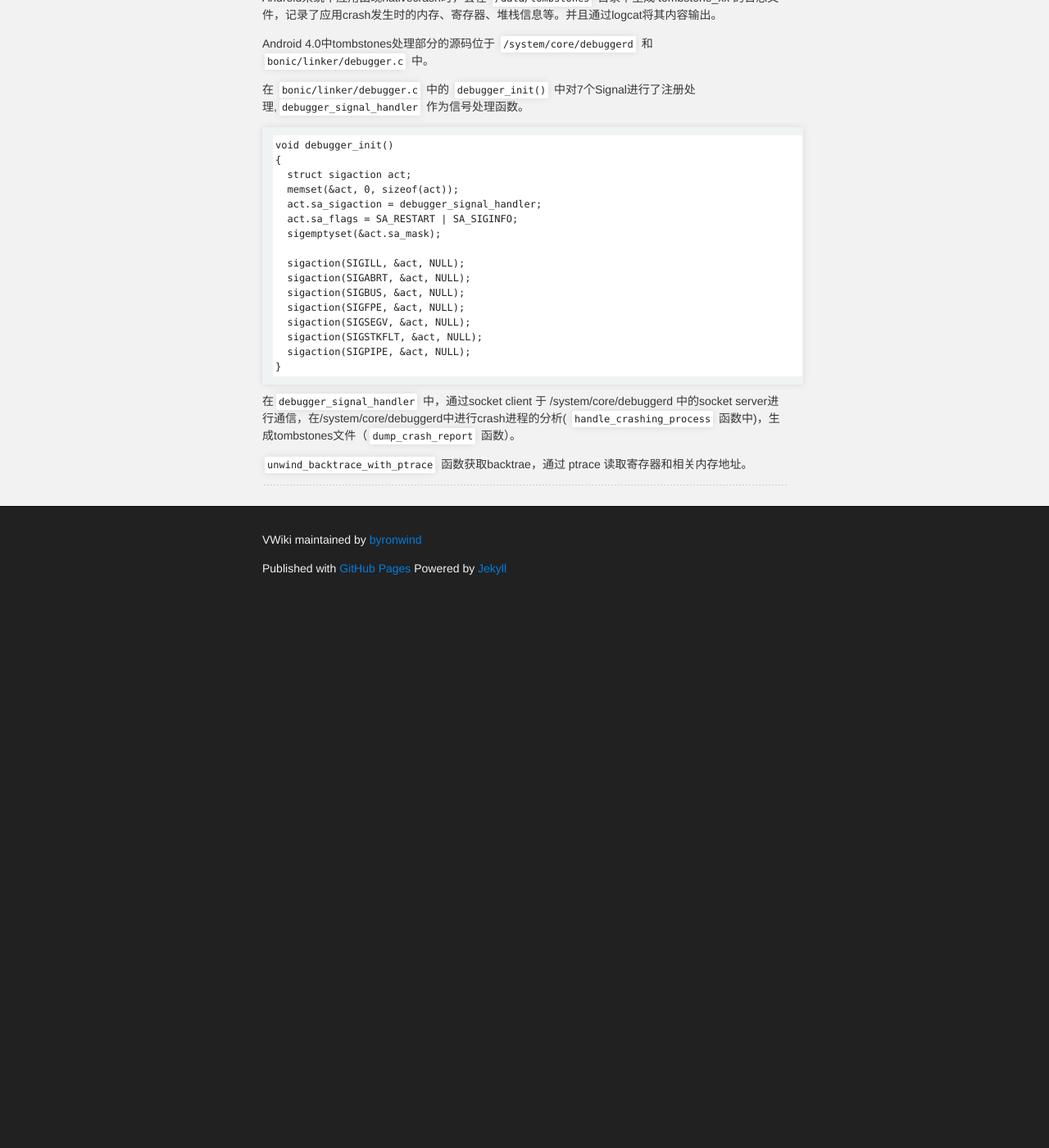
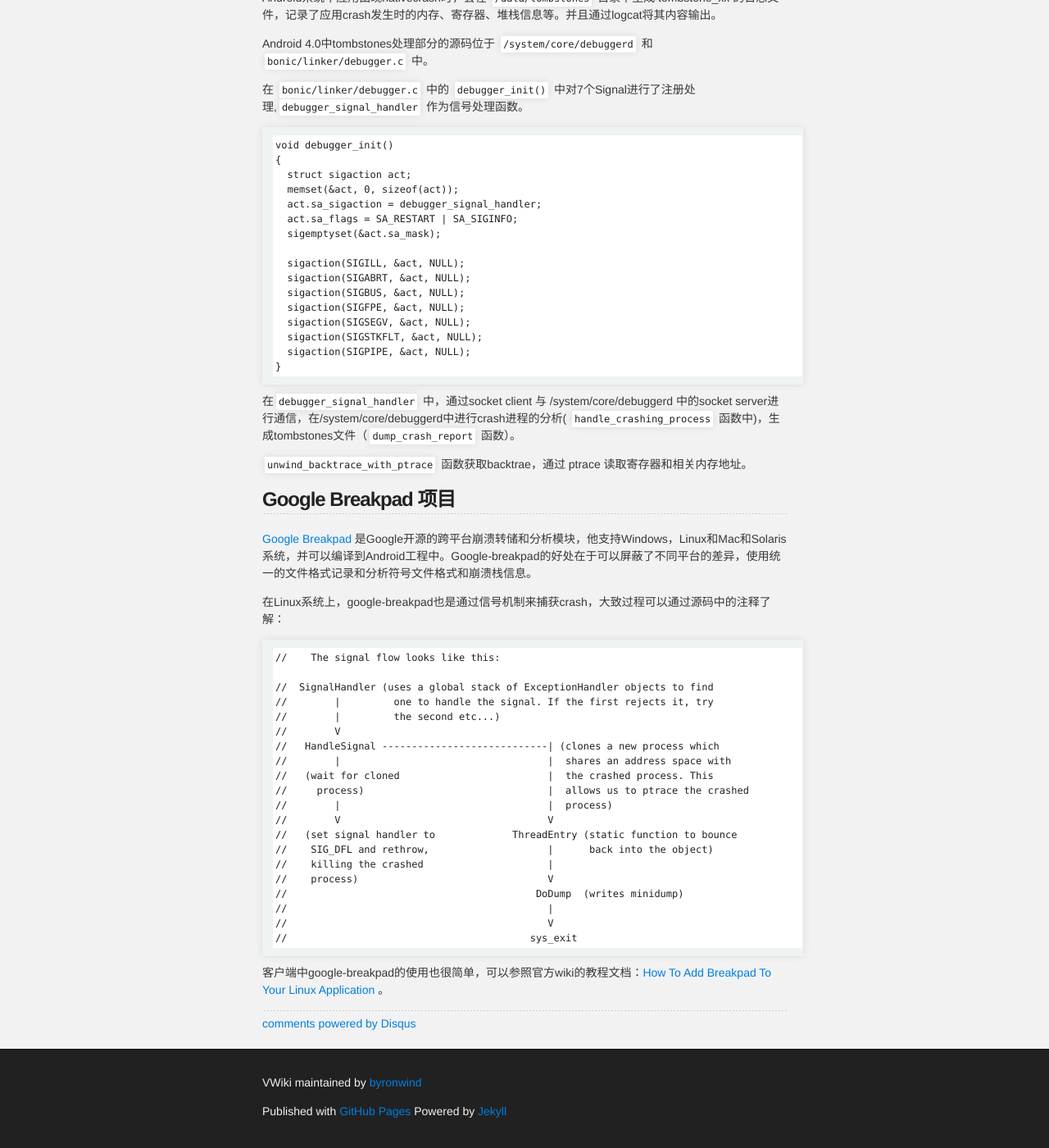
Before and after one commit to byronwind/VWiki, a Jekyll site: the page built from blog/_posts/2013-2-21-tombstone-on-android.md, in a window 1280 px wide and 1400 px high, scrolled down 2490 px. Shown: the whole window at 82% size. Built offline with Jekyll 4.4.1, drawn with Linux system fonts in a browser that asks for light colours; Markdown is read by kramdown in place of the engine named in the settings; comment, search, counter and statistics services are not loaded; before the commit the page ends 3228 px from its top, so only the background shows below that.

Commit message:
add post and disqus thread

````diff
--- a/_layouts/post.html
+++ b/_layouts/post.html
@@ -14,3 +14,18 @@
 
 	<hr />
 </article>
+<!-- disqus -->
+<div id="disqus_thread"></div>
+<script type="text/javascript">
+        /* * * CONFIGURATION VARIABLES: EDIT BEFORE PASTING INTO YOUR WEBPAGE * * */
+        var disqus_shortname = 'byronwindgithub'; // required: replace example with your forum shortname
+
+        /* * * DON'T EDIT BELOW THIS LINE * * */
+        (function() {
+            var dsq = document.createElement('script'); dsq.type = 'text/javascript'; dsq.async = true;
+            dsq.src = 'http://' + disqus_shortname + '.disqus.com/embed.js';
+            (document.getElementsByTagName('head')[0] || document.getElementsByTagName('body')[0]).appendChild(dsq);
+        })();
+</script>
+<noscript>Please enable JavaScript to view the <a href="http://disqus.com/?ref_noscript">comments powered by Disqus.</a></noscript>
+<a href="http://disqus.com" class="dsq-brlink">comments powered by <span class="logo-disqus">Disqus</span></a>
--- a/blog/_posts/2013-2-21-tombstone-on-android.md
+++ b/blog/_posts/2013-2-21-tombstone-on-android.md
@@ -131,6 +131,39 @@
       sigaction(SIGPIPE, &act, NULL);
     }
 
-在``` debugger_signal_handler ``` 中，通过socket client 于 /system/core/debuggerd 中的socket server进行通信，在/system/core/debuggerd中进行crash进程的分析( ``` handle_crashing_process ``` 函数中)，生成tombstones文件（``` dump_crash_report ``` 函数）。
+在``` debugger_signal_handler ``` 中，通过socket client 与 /system/core/debuggerd 中的socket server进行通信，在/system/core/debuggerd中进行crash进程的分析( ``` handle_crashing_process ``` 函数中)，生成tombstones文件（``` dump_crash_report ``` 函数）。
 
 ``` unwind_backtrace_with_ptrace ``` 函数获取backtrae，通过 ptrace 读取寄存器和相关内存地址。
+
+## Google Breakpad 项目 ##
+
+[Google Breakpad][1] 是Google开源的跨平台崩溃转储和分析模块，他支持Windows，Linux和Mac和Solaris系统，并可以编译到Android工程中。Google-breakpad的好处在于可以屏蔽了不同平台的差异，使用统一的文件格式记录和分析符号文件格式和崩溃栈信息。
+
+在Linux系统上，google-breakpad也是通过信号机制来捕获crash，大致过程可以通过源码中的注释了解：
+
+    //    The signal flow looks like this:
+
+    //  SignalHandler (uses a global stack of ExceptionHandler objects to find
+    //        |         one to handle the signal. If the first rejects it, try
+    //        |         the second etc...)
+    //        V
+    //   HandleSignal ----------------------------| (clones a new process which
+    //        |                                   |  shares an address space with
+    //   (wait for cloned                         |  the crashed process. This
+    //     process)                               |  allows us to ptrace the crashed
+    //        |                                   |  process)
+    //        V                                   V
+    //   (set signal handler to             ThreadEntry (static function to bounce
+    //    SIG_DFL and rethrow,                    |      back into the object)
+    //    killing the crashed                     |
+    //    process)                                V
+    //                                          DoDump  (writes minidump)
+    //                                            |
+    //                                            V
+    //                                         sys_exit
+
+客户端中google-breakpad的使用也很简单，可以参照官方wiki的教程文档：[How To Add Breakpad To Your Linux Application][2] 。
+
+
+ [1]: http://code.google.com/p/google-breakpad
+ [2]: http://code.google.com/p/google-breakpad/wiki/LinuxStarterGuide
````
